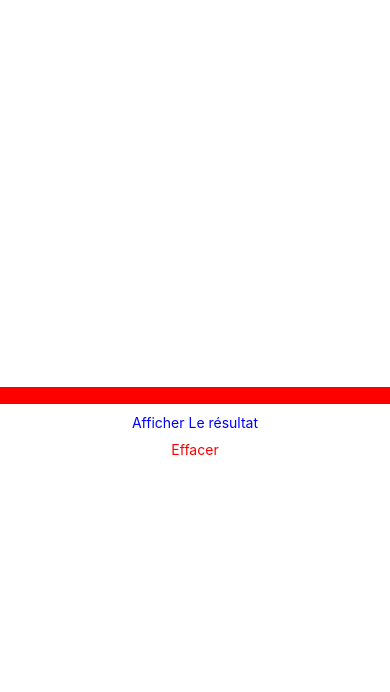
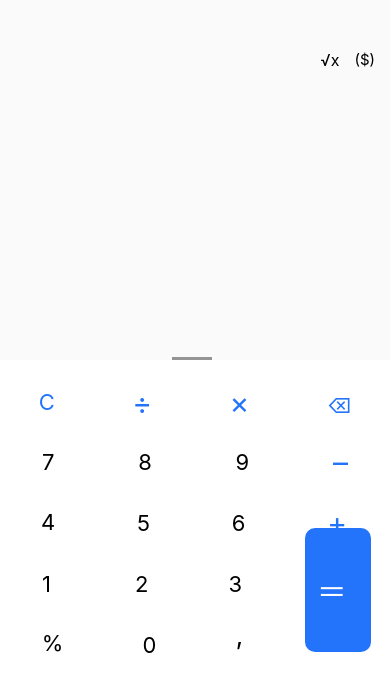
Before and after one commit to freddy810/React-Calculatrice, a React Native app: screen / in a window 390 px wide. Shown: the top 692 px of the page. Built offline with nearby package versions, Linux system fonts and the light colour scheme.

Commit message:
creation de l'interface calculatrice

```diff
--- a/App.js
+++ b/App.js
@@ -6,22 +6,71 @@ import { StyleSheet, Text, TextInput, TouchableOpacity, View } from 'react-nativ
 import faireCalcul from './components/faireCalcul';
 
 export default function App() {
-  const [phrase, setPhrase] = useState('');
-  const [affichePhrase, setAffichePhrase] = useState(false);
-
   return (
     <View style={styles.container}>
-      <TextInput style={{ backgroundColor: 'red', width: '100%', color: 'white' }} value={phrase} onChangeText={(phrase) => setPhrase(phrase)} />
 
-      <TouchableOpacity onPress={() => setAffichePhrase(true)}>
-        <Text style={{ color: 'blue', marginTop: 10 }}>Afficher Le résultat</Text>
-      </TouchableOpacity>
+      {/*--------------Racine et convertisseur en haut ------------------------------------------------------*/}
+      <View style={styles.racineEtConvertisseur}>
+        <TouchableOpacity><Text style={styles.textRacineCarree}>√x</Text></TouchableOpacity>
+        <TouchableOpacity><Text style={styles.textConvertisseur}>($)</Text></TouchableOpacity>
+      </View>
 
-      <TouchableOpacity onPress={() => setAffichePhrase(false)}>
-        <Text style={{ color: 'red', marginTop: 10 }}>Effacer</Text>
-      </TouchableOpacity>
+      {/*--------------le tiret ------------------------------------------------------*/}
+      <TouchableOpacity><Text style={styles.tiret}>—</Text></TouchableOpacity>
 
-      {affichePhrase && (<Text style={{ fontSize: 20, color: 'blue' }}>{faireCalcul(phrase)}</Text>)}
+      {/*--------------Le conteneur de tous les boutons ------------------------------------------------------*/}
+      <View style={styles.conteneurBoutons}>
+
+        {/*------1ere etage ------*/}
+        <View style={styles.etage1}>
+          <TouchableOpacity><Text style={styles.leC}>C</Text></TouchableOpacity>
+          <TouchableOpacity><Text style={styles.leDivision}>÷</Text></TouchableOpacity>
+          <TouchableOpacity><Text style={styles.leFois}>×</Text></TouchableOpacity>
+          <TouchableOpacity><Text style={styles.leBackSpace}>⌫</Text></TouchableOpacity>
+        </View>
+
+        {/*------2e etage ------*/}
+        <View style={styles.etage2}>
+          <TouchableOpacity><Text style={styles.le7}>7</Text></TouchableOpacity>
+          <TouchableOpacity><Text style={styles.le8}>8</Text></TouchableOpacity>
+          <TouchableOpacity><Text style={styles.le9}>9</Text></TouchableOpacity>
+          <TouchableOpacity><Text style={styles.leMoins}>–</Text></TouchableOpacity>
+        </View>
+
+        {/*------3e etage ------*/}
+        <View style={styles.etage3}>
+          <TouchableOpacity><Text style={styles.le4}>4</Text></TouchableOpacity>
+          <TouchableOpacity><Text style={styles.le5}>5</Text></TouchableOpacity>
+          <TouchableOpacity><Text style={styles.le6}>6</Text></TouchableOpacity>
+          <TouchableOpacity><Text style={styles.lePlus}>+</Text></TouchableOpacity>
+        </View>
+
+        {/*------4e etage ------*/}
+        <View style={styles.etage4}>
+          <TouchableOpacity><Text style={styles.le1}>1</Text></TouchableOpacity>
+          <TouchableOpacity><Text style={styles.le2}>2</Text></TouchableOpacity>
+          <TouchableOpacity><Text style={styles.le3}>3</Text></TouchableOpacity>
+          <TouchableOpacity><Text style={styles.lePlus2}>+</Text></TouchableOpacity> {/*------ Permet de reserver de la place ------*/}
+        </View>
+
+        {/*------5e etage ------*/}
+        <View style={styles.etage5}>
+          <TouchableOpacity><Text style={styles.lePourcentage}>%</Text></TouchableOpacity>
+          <TouchableOpacity><Text style={styles.le0}>0</Text></TouchableOpacity>
+          <TouchableOpacity><Text style={styles.leVirgule}>,</Text></TouchableOpacity>
+          <TouchableOpacity><Text style={styles.lePlus2}>+</Text></TouchableOpacity>  {/*------ Permet de reserver de la place ------*/}
+        </View>
+
+        {/*------le bouton égale ------*/}
+        <TouchableOpacity><Text style={styles.leEgal}>＝</Text></TouchableOpacity>
+
+        {/*------le champ pour saisir ------*/}
+        <TextInput style={styles.champSaisi}></TextInput>
+
+        {/*------le champ pour le resultat ------*/}
+        <TextInput style={styles.champResultat} editable={false}></TextInput>
+
+      </View>
 
       <StatusBar style="auto" />
     </View>
@@ -31,8 +80,225 @@ export default function App() {
 const styles = StyleSheet.create({
   container: {
     flex: 1,
-    backgroundColor: '#fff',
+    backgroundColor: 'rgb(250, 250, 250)',
     alignItems: 'center',
     justifyContent: 'center',
   },
+
+  //--------------Racine et convertisseur en haut ------------------------------------------------------
+  racineEtConvertisseur: {
+    flexDirection: 'row',
+    justifyContent: 'flex-end',
+    width: '100%',
+    position: 'absolute', top: 50,
+  },
+
+  textRacineCarree: {
+    marginRight: 15,
+    fontSize: 16,
+  },
+
+  textConvertisseur: {
+    marginRight: 15,
+    fontSize: 15,
+  },
+
+  /*--------------Le conteneur de tous les boutons ------------------------------------------------------*/
+  conteneurBoutons: {
+    position: 'absolute',
+    top: 360,
+    backgroundColor: 'white',
+    width: '100%',
+    height: '70%',
+    flexDirection: 'column',
+  },
+
+  //-------etage1-------------------------------
+  etage1: {
+    flexDirection: 'row',
+    justifyContent: 'space-around',
+    alignItems: 'center',
+    marginTop: 25,
+  },
+
+  leC: {
+    color: '#2474fb',
+    fontSize: 22,
+    marginTop: -2,
+  },
+
+  leDivision: {
+    color: '#2474fb',
+    fontSize: 30,
+  },
+
+  leFois: {
+    color: '#2474fb',
+    fontSize: 30,
+  },
+
+  leBackSpace: {
+    color: '#2474fb',
+    fontSize: 20,
+    marginTop: 5,
+  },
+
+  tiret: {
+    color: '#949494',
+    fontSize: 40,
+    position: 'absolute',
+    top: -90, left: -23,
+  },
+
+  //-------------etage2--------------------------
+  etage2: {
+    flexDirection: 'row',
+    justifyContent: 'space-around',
+    alignItems: 'center',
+    marginTop: 25,
+  },
+
+  le7: {
+    fontSize: 22,
+    marginTop: -2,
+  },
+
+  le8: {
+    fontSize: 22,
+    marginTop: -2,
+  },
+
+  le9: {
+    fontSize: 22,
+    marginTop: -2,
+  },
+
+  leMoins: {
+    color: '#2474fb',
+    fontSize: 30,
+    marginTop: -2,
+  },
+
+  //-------------etage3--------------------------
+  etage3: {
+    flexDirection: 'row',
+    justifyContent: 'space-around',
+    alignItems: 'center',
+    marginTop: 25,
+  },
+
+  le4: {
+    marginTop: -2,
+    fontSize: 22,
+  },
+
+  le5: {
+    fontSize: 22,
+  },
+
+  le6: {
+    fontSize: 22,
+  },
+
+  lePlus: {
+    color: '#2474fb',
+    fontSize: 30,
+    marginRight: 2,
+  },
+
+  //-------------etage4--------------------------
+  etage4: {
+    flexDirection: 'row',
+    justifyContent: 'space-around',
+    alignItems: 'center',
+    marginTop: 25,
+  },
+
+  le1: {
+    fontSize: 22,
+  },
+
+  le2: {
+    fontSize: 22,
+  },
+
+  le3: {
+    fontSize: 22,
+    marginLeft: -4,
+  },
+
+  lePlus2: {
+    color: 'white',
+    fontSize: 30,
+    marginRight: 2,
+  },
+
+  //-------------etage5--------------------------
+  etage5: {
+    flexDirection: 'row',
+    justifyContent: 'space-around',
+    alignItems: 'center',
+    marginTop: 25,
+  },
+
+  lePourcentage: {
+    fontSize: 22,
+    marginTop: -5,
+  },
+
+  le0: {
+    fontSize: 22,
+    marginLeft: -4,
+  },
+
+  leVirgule: {
+    fontSize: 26,
+    marginTop: -20,
+    marginLeft: -4,
+
+  },
+
+  lePlus2: {
+    color: 'white',
+    fontSize: 30,
+    marginRight: 2,
+  },
+
+  //-------------le bouton egal--------------------------
+  leEgal: {
+    color: 'white',
+    backgroundColor: '#2474fb',
+    width: '17%',
+    alignItems: 'center',
+    justifyContent: 'center',
+    position: 'absolute', right: 19, top: -135,
+    paddingLeft: 12, paddingTop: 40, paddingBottom: 40, paddingRight: 10,
+    borderRadius: 10,
+    fontSize: 30,
+  },
+
+  //------le champ pour saisir ------
+  champSaisi: {
+    fontSize: 40,
+    backgroundColor: 'rgb(250, 250, 250)',
+    width: '97%',
+    position: 'absolute', top: -175,
+    //permet de placer le curseur à droite
+    textAlign: 'right',
+  },
+
+  //------le champ pour le resulta ------
+  champResultat: {
+    fontSize: 25,
+    backgroundColor: 'rgb(250, 250, 250)',
+    width: '97%',
+    height: '15%',
+    position: 'absolute', top: -109,
+    //permet de placer le curseur à droite
+    textAlign: 'right',
+    color: 'rgb(30, 29, 29)',
+    //pour ne pas l'afficher
+    display: 'none',
+  }
+
 });
```
